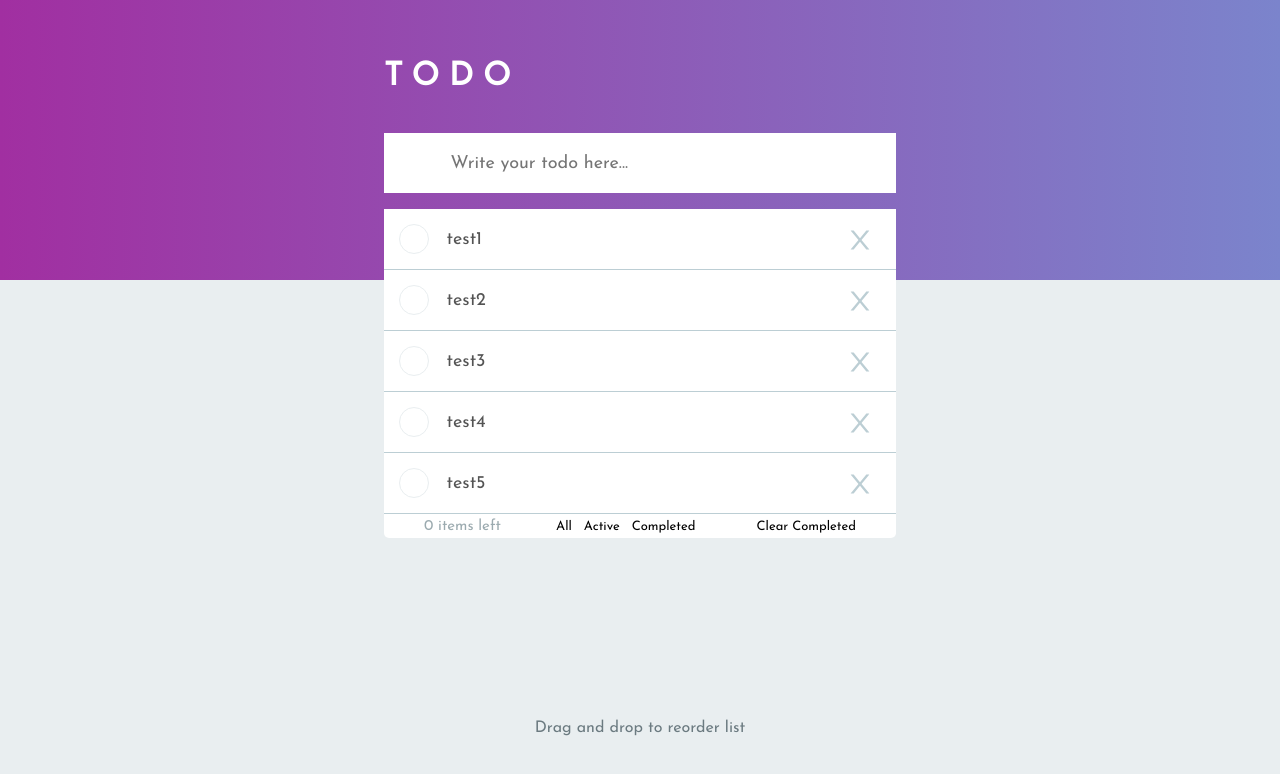
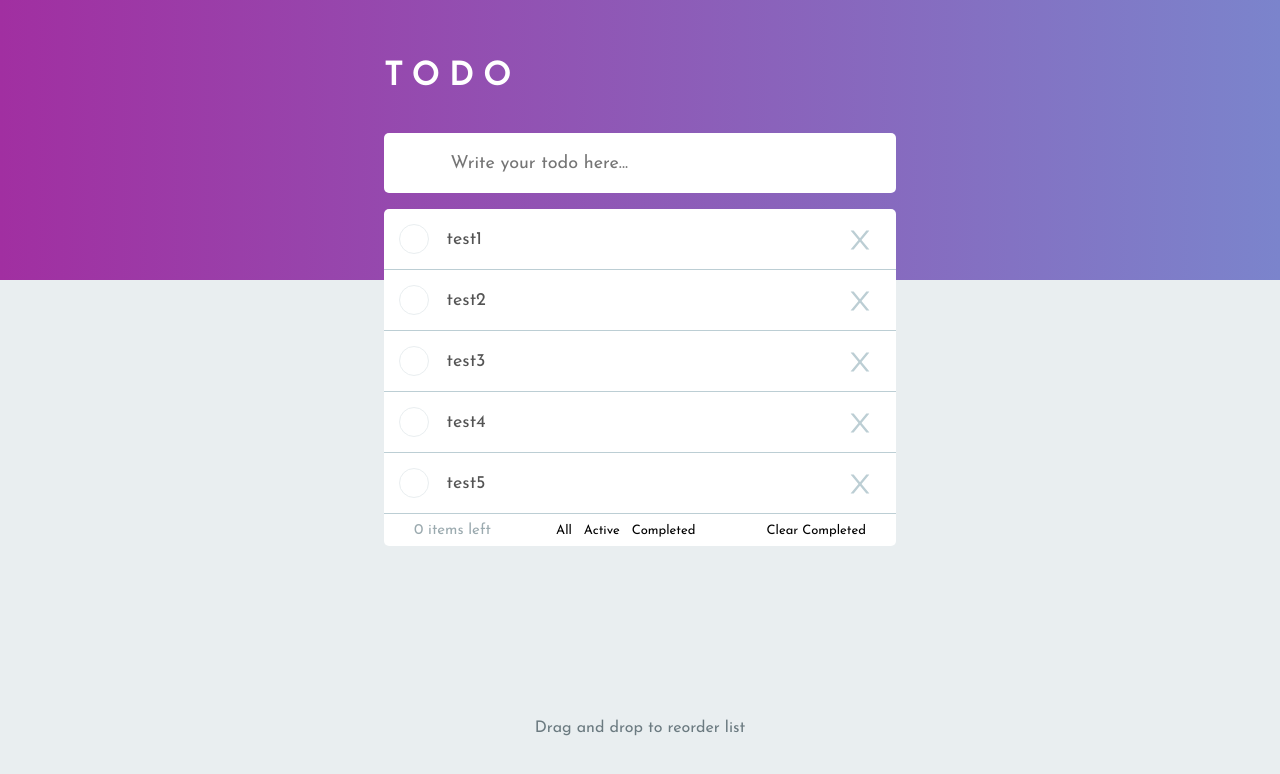
Before and after one commit to YauheniKorsakas/react-todo, a React (Create React App) app: page / in a window 1280 px wide. Shown: the top 774 px of the page. Built offline with nearby package versions, Linux system fonts and the light colour scheme.

Commit message:
Improve styling

```diff
--- a/src/components/ui/molecules/TodoFooter/TodoFooter.module.scss
+++ b/src/components/ui/molecules/TodoFooter/TodoFooter.module.scss
@@ -1,9 +1,9 @@
 @import '../../../../styles/variables.scss';
 
-$side-padding: 40px;
+$side-padding: 30px;
 
 .Footer {
-  height: 3vh;
+  height: 4vh;
   font-size: 15px;
   width: 100%;
   overflow: hidden;
--- a/src/components/ui/molecules/TodoHeader/TodoHeader.js
+++ b/src/components/ui/molecules/TodoHeader/TodoHeader.js
@@ -2,12 +2,13 @@ import { useState } from 'react';
 
 import styles from './TodoHeader.module.scss';
 import TodoTile from '../TodoTile/TodoTile';
+import classNames from 'classnames';
 
-const TodoHeader = () => {
+const TodoHeader = ({ className = '' }) => {
   const [todoTileValue, setTodoTileValue] = useState('');
 
   return (
-    <div className={styles.TodoHeader}>
+    <div className={classNames(styles.TodoHeader, className)}>
       <h1>TODO</h1>
       <TodoTile
         id={'todo-header-tile'}
--- a/src/components/ui/organisms/TodoContainer/TodoContainer.js
+++ b/src/components/ui/organisms/TodoContainer/TodoContainer.js
@@ -12,7 +12,7 @@ const TodoContainer = () => {
 
   return (
     <div className={styles.TodoContainer}>
-      <TodoHeader />
+      <TodoHeader className={styles.TodoHeader} />
       <br />
       <div className={styles.Container}>
         <TodoList todos={data} />
--- a/src/components/ui/organisms/TodoContainer/TodoContainer.module.scss
+++ b/src/components/ui/organisms/TodoContainer/TodoContainer.module.scss
@@ -7,7 +7,7 @@
   left: 30vw;
 
   .Container {
-    >:first-child {
+    :first-child {
       border-top-left-radius: $container-border-radius;
       border-top-right-radius: $container-border-radius;
     }
@@ -16,4 +16,14 @@
       border-bottom-right-radius: $container-border-radius;
     }
   }
+
+  .Header {
+    border-radius: $container-border-radius;
+  }
+
+  .TodoHeader {
+    :last-child {
+      border-radius: $container-border-radius;
+    }
+  }
 }
```
